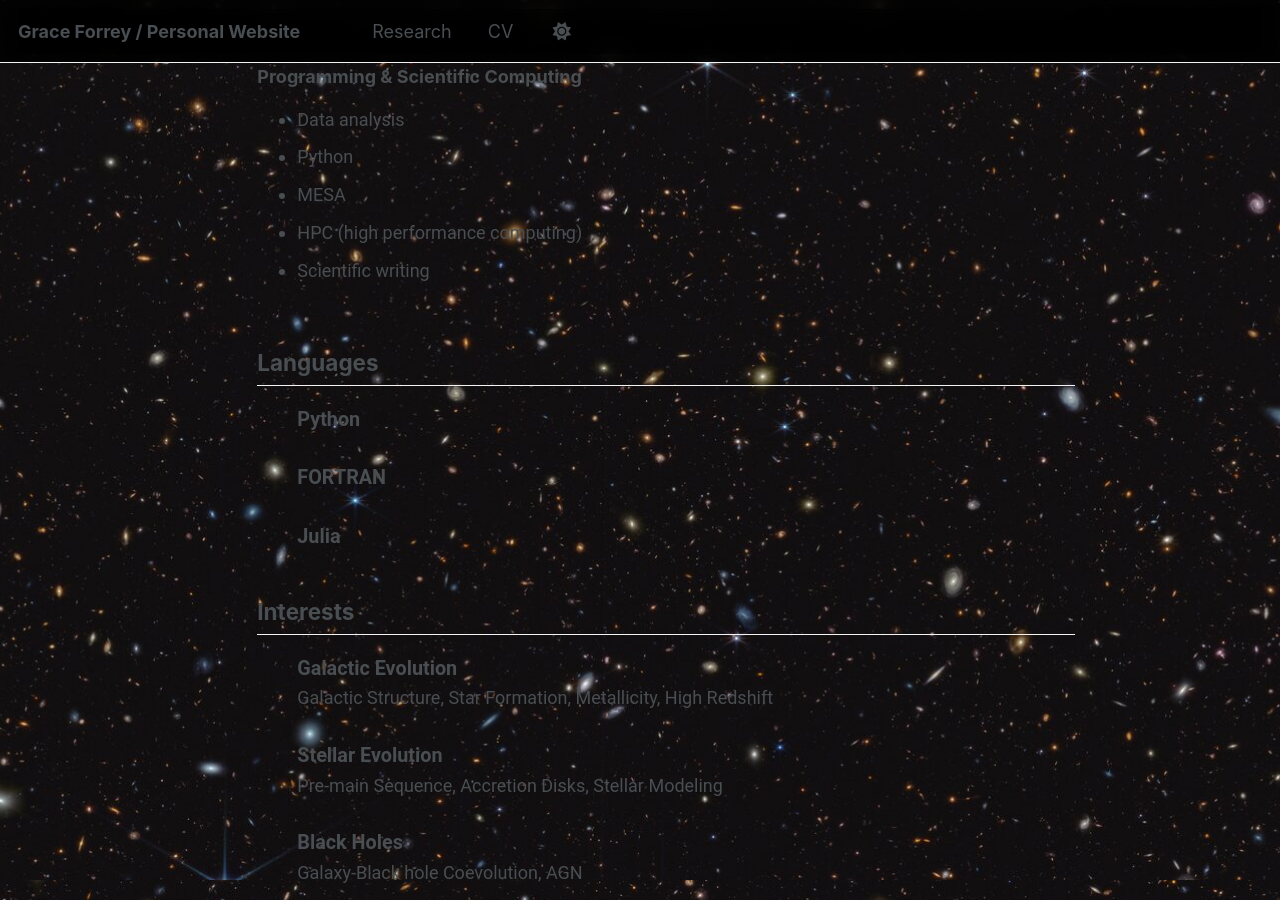
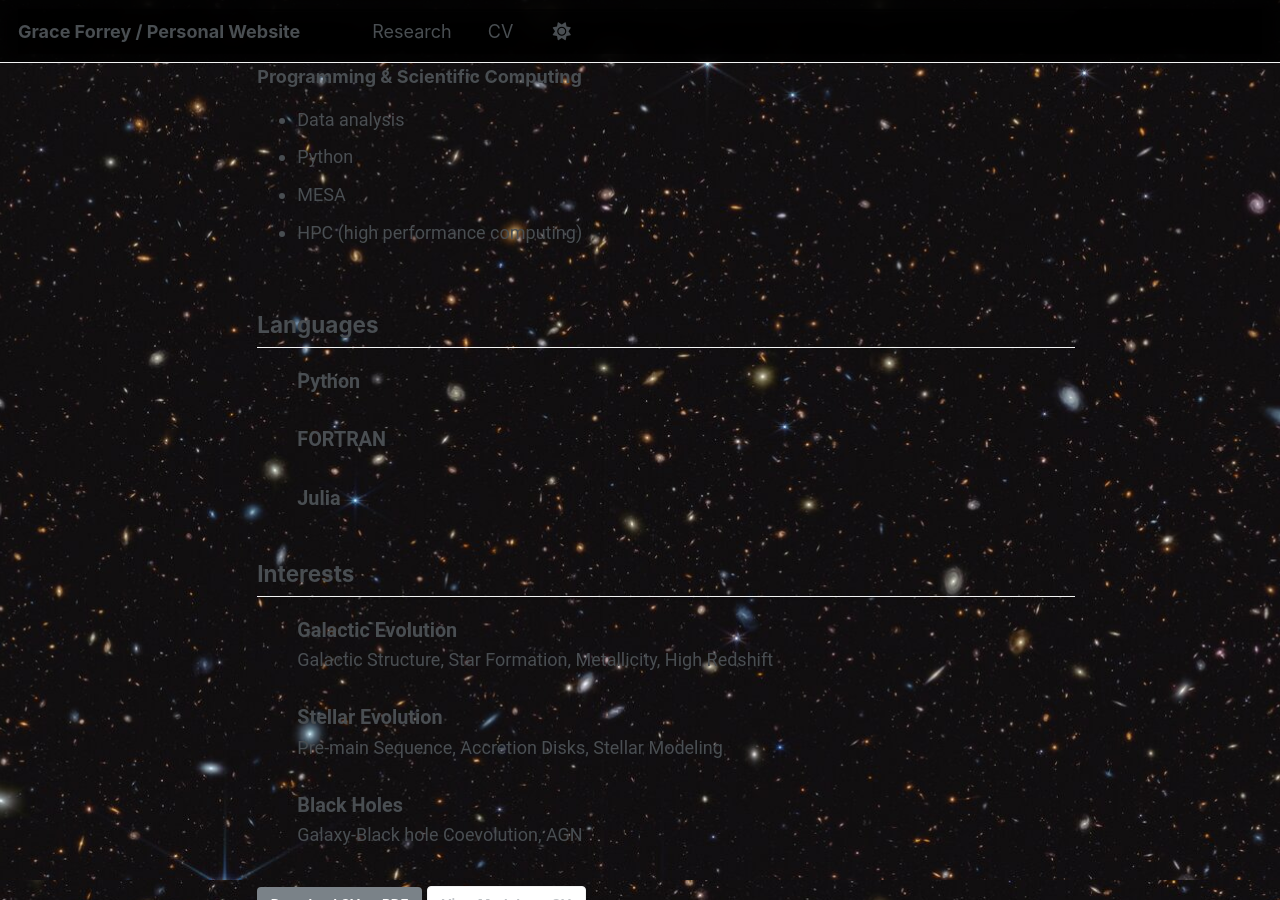
Before and after one commit to forreyg/forreyg.github.io, a Jekyll site: the page built from _pages/cv-json.md, in a window 1280 px wide and 900 px high, scrolled down 920 px. Built offline with Jekyll 4.4.1, drawn with Linux system fonts in a browser that asks for light colours; a script that is not in the unit is left out.

Commit message:
Update cv.json

```diff
--- a/_data/cv.json
+++ b/_data/cv.json
@@ -70,8 +70,7 @@
         "Data analysis",
         "Python",
         "MESA",
-        "HPC (high performance computing)",
-        "Scientific writing"
+        "HPC (high performance computing)"
       ]
     }
   ],
```
